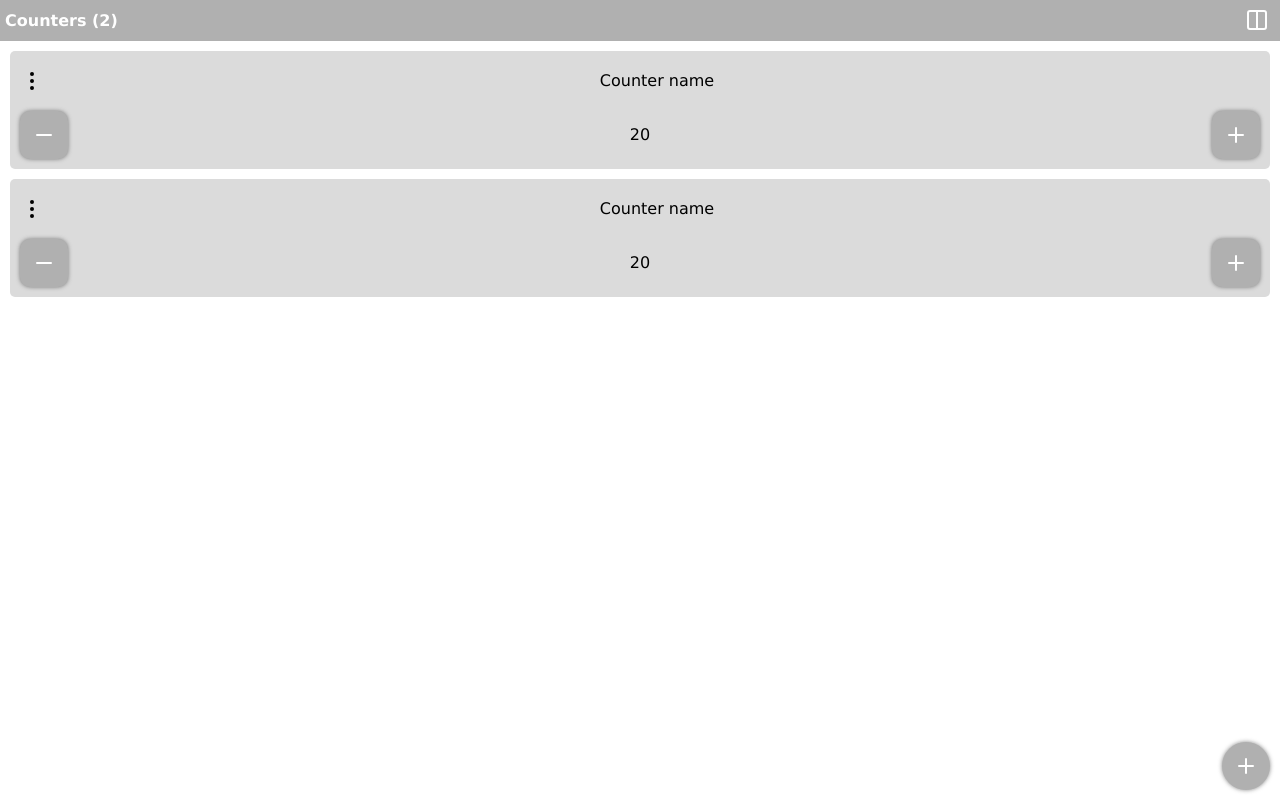
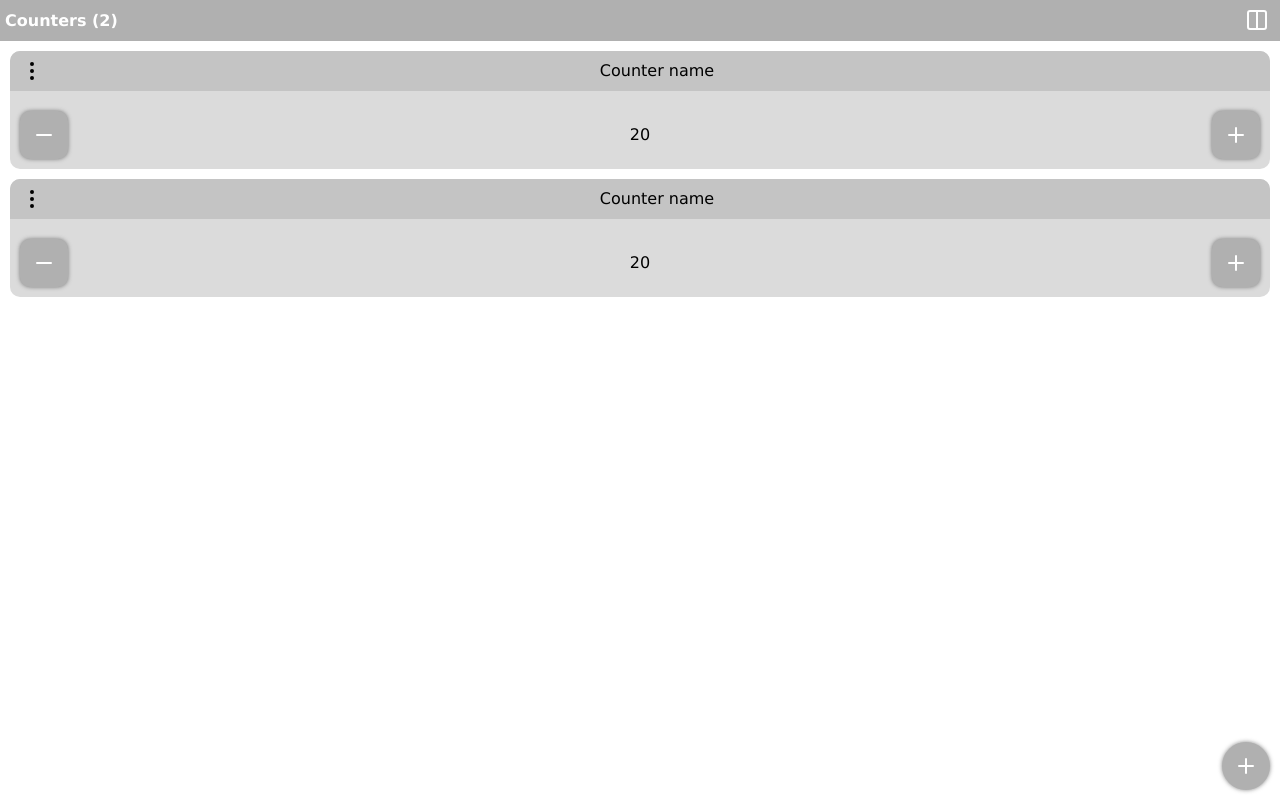
Before and after one commit to aurock-dev/counter, a Vue app: page / in a window 1280 px wide. Built offline with nearby package versions, Linux system fonts and the light colour scheme.

Commit message:
💄 restyle counter header

```diff
--- a/src/assets/base.css
+++ b/src/assets/base.css
@@ -31,7 +31,7 @@ button.--btn-icon {
 button.--outline {
     box-shadow: none;
     background: none;
-    border: solid 2px var(--outline-grey);
+    border: solid 2px var(--middle-grey);
 }
 
 input {
--- a/src/assets/variables.css
+++ b/src/assets/variables.css
@@ -3,7 +3,7 @@
     --grey: #dbdbdb;
     --light-grey: #d8d8d8;
     --dark-grey: #b0b0b0;
-    --outline-grey: #c4c4c4;
+    --middle-grey: #c4c4c4;
 
     --shadow-color: rgba(53, 53, 53, 0.59);
     --default-shadow: 0px 0px 4px 0px var(--shadow-color);
--- a/src/components/Counter.vue
+++ b/src/components/Counter.vue
@@ -96,12 +96,11 @@ onMounted(() => {
     display: flex;
     flex-direction: column;
     gap: 10px;
-    /* max-width: 250px; */
     width: 100%;
-    padding: 10px;
     align-items: center;
-    border-radius: 5px;
+    border-radius: 10px;
     background-color: var(--grey);
+    overflow: hidden;
 
     .counter__header {
         display: flex;
@@ -110,6 +109,8 @@ onMounted(() => {
         justify-content: center;
         width: 100%;
         height: 40px;
+        background-color: var(--middle-grey);
+        padding: 10px;
 
         .counter__option {
             display: flex;
@@ -154,6 +155,7 @@ onMounted(() => {
         align-items: center;
         justify-content: space-between;
         width: 100%;
+        padding: 10px;
 
         .counter__button {
             width: 3em;
```
